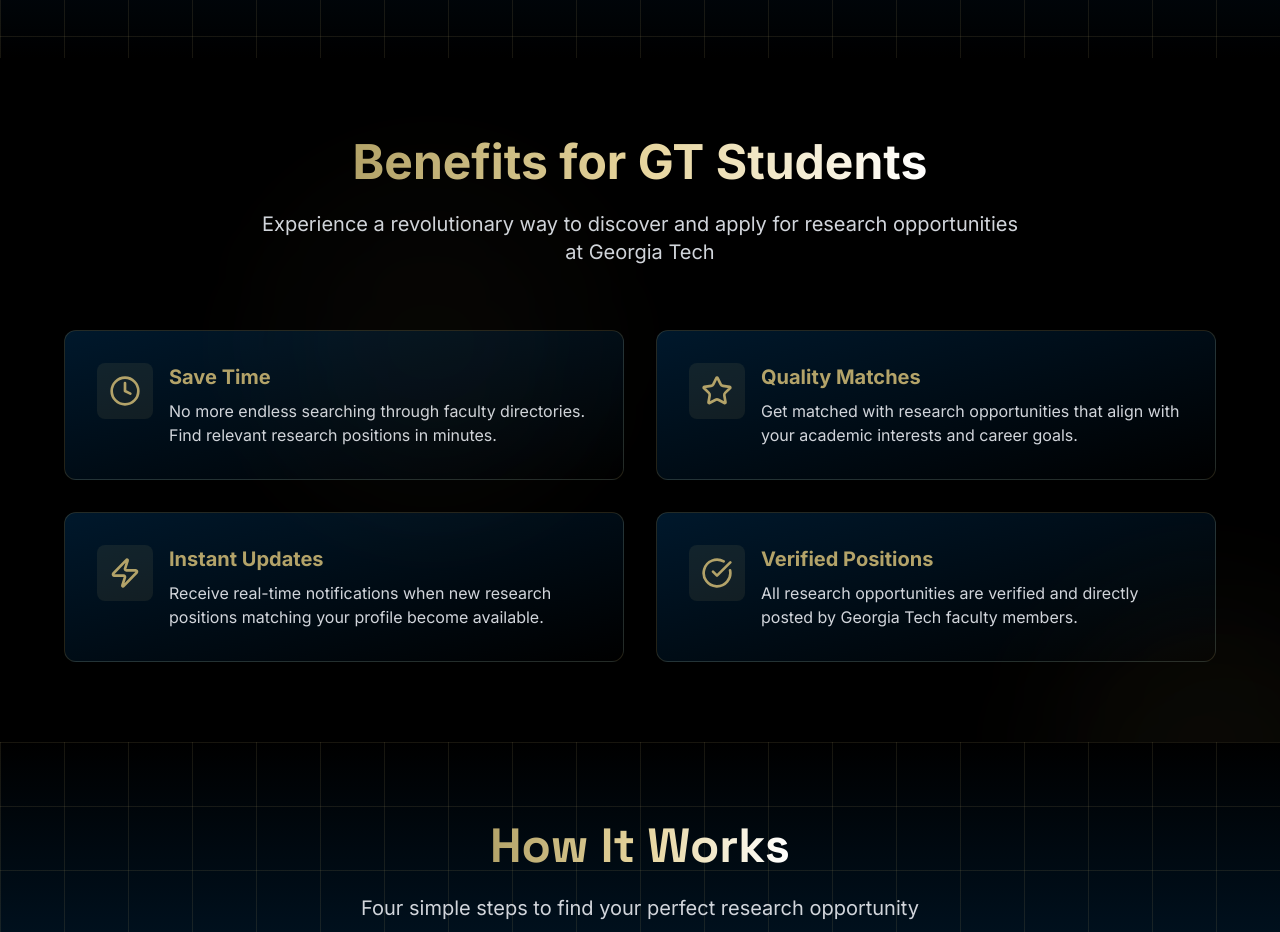
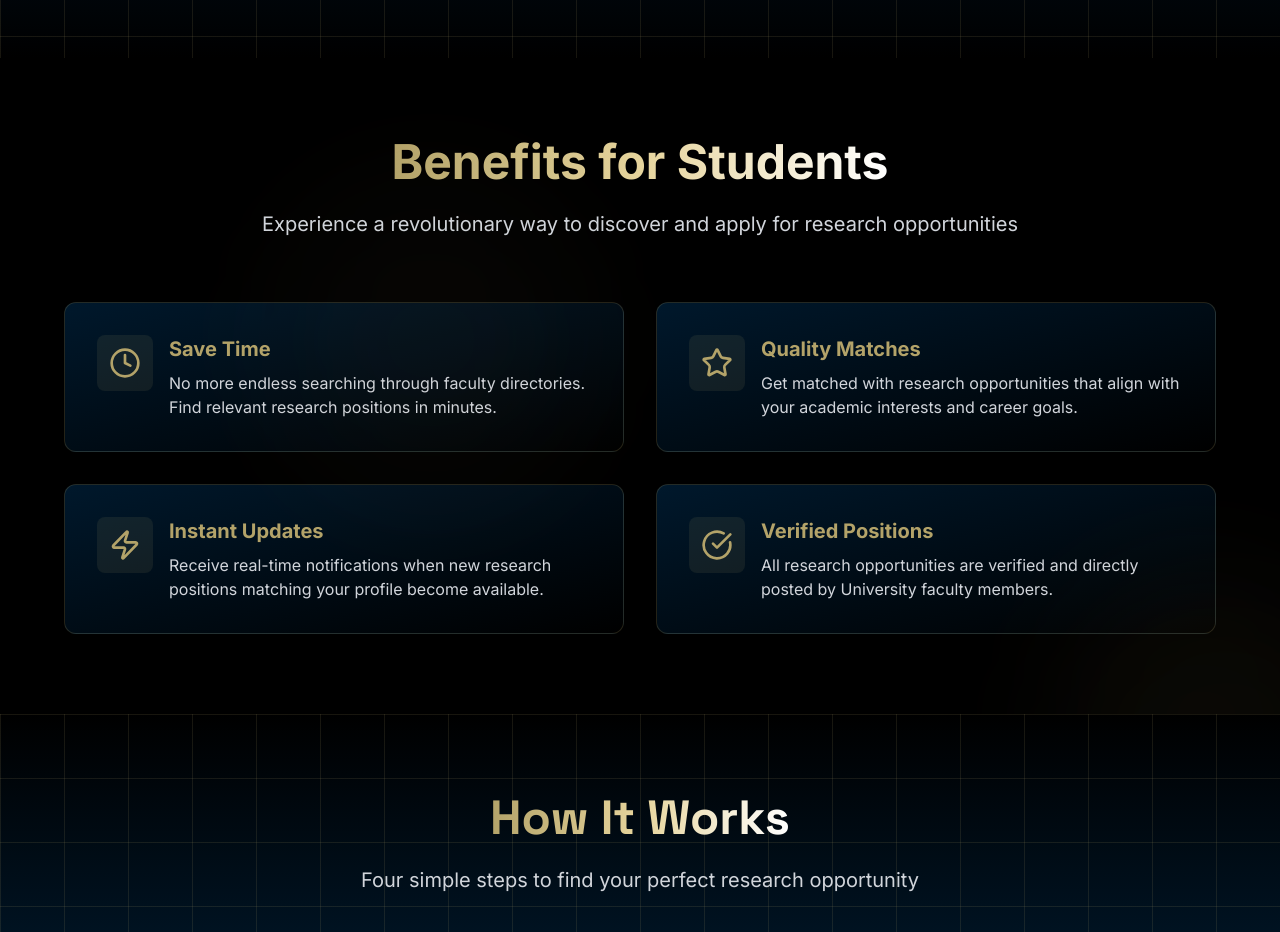
Before and after one commit to jeet-dekivadia/gt-research-finder-org, a Next.js app: page / in a window 1280 px wide. Shown: the part 1340-2272 px from the top of the page. Built offline with nearby package versions, Linux system fonts and the light colour scheme.

Commit message:
Update Benefits.tsx

```diff
--- a/components/Benefits.tsx
+++ b/components/Benefits.tsx
@@ -23,7 +23,7 @@ const benefits = [
   {
     icon: CheckCircle,
     title: "Verified Positions",
-    description: "All research opportunities are verified and directly posted by Georgia Tech faculty members.",
+    description: "All research opportunities are verified and directly posted by University faculty members.",
   },
 ]
 
@@ -47,11 +47,11 @@ export default function Benefits() {
         >
           <h2 className="text-4xl md:text-5xl font-condensed font-bold mb-6">
             <span className="bg-clip-text text-transparent bg-gradient-to-r from-gt-gold via-gt-gold-light to-white">
-              Benefits for GT Students
+              Benefits for Students
             </span>
           </h2>
           <p className="text-xl text-gray-300 font-slab max-w-3xl mx-auto">
-            Experience a revolutionary way to discover and apply for research opportunities at Georgia Tech
+            Experience a revolutionary way to discover and apply for research opportunities
           </p>
         </motion.div>
 
```
